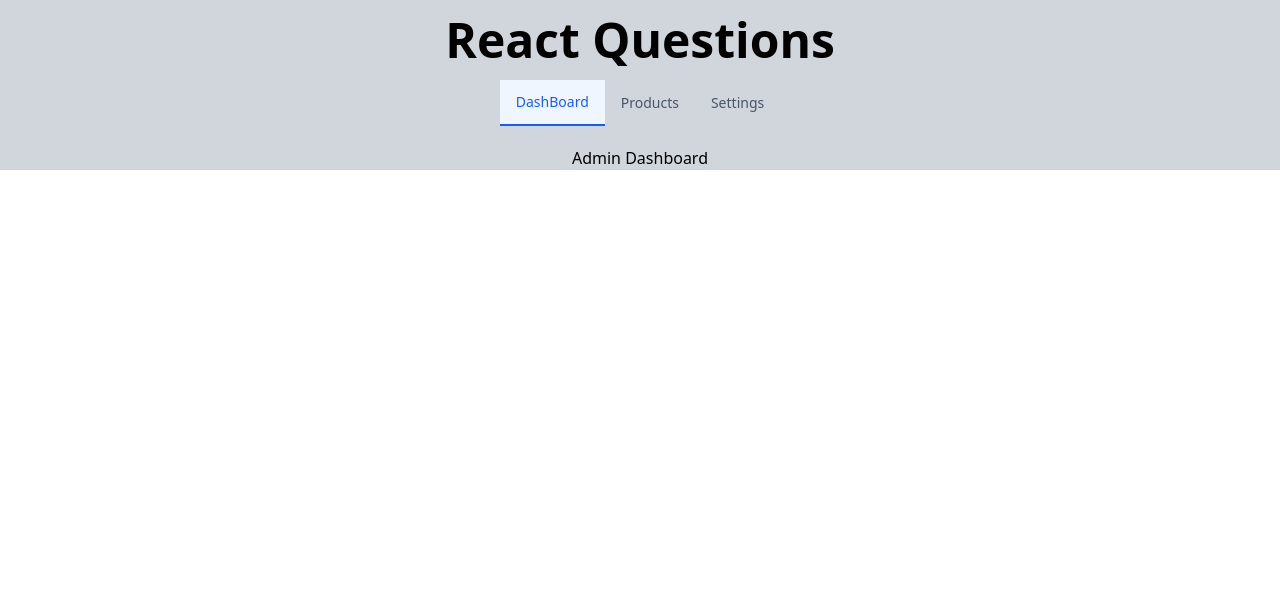
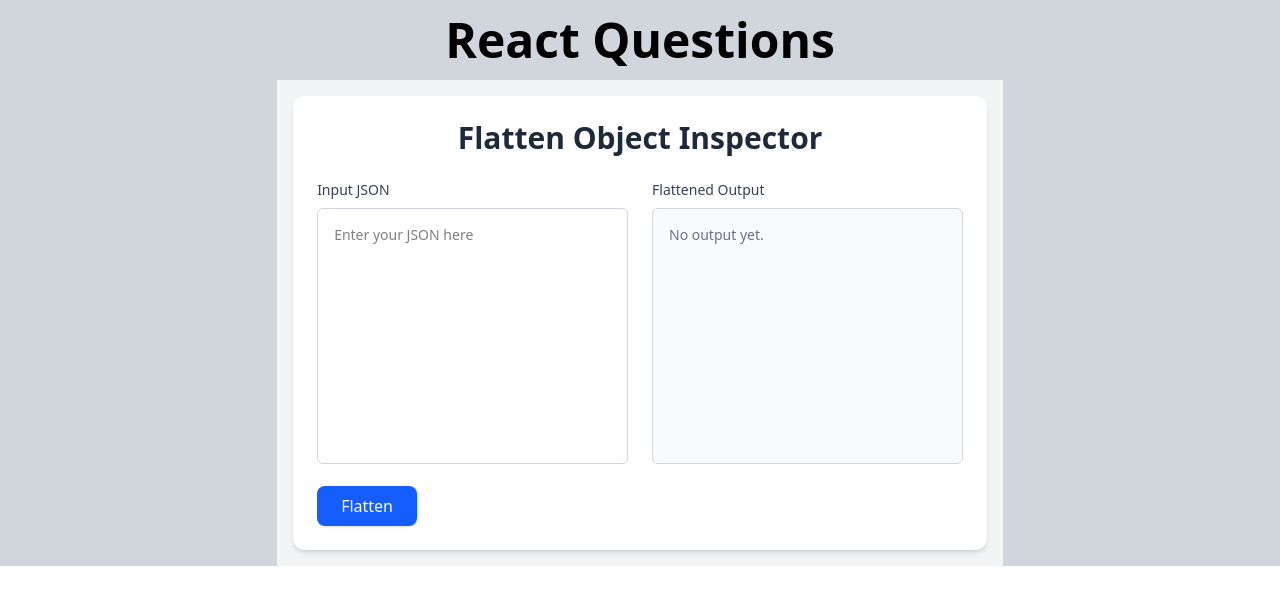
Before and after one commit to rauxw/React-interview, a React (Vite) app in the folder react-qs/: page / in a window 1280 px wide. Shown: the top 604 px of the page. Built offline with nearby package versions, Linux system fonts and the light colour scheme.

Commit message:
Added FlattenObjects

```diff
--- a/react-qs/src/App.jsx
+++ b/react-qs/src/App.jsx
@@ -2,6 +2,7 @@
 import Counter from "./components/Counter";
 import CustomKeyboard from "./components/CustomKeyboard";
 import CustomKeyboardX from "./components/CustomKeyboardX";
+import Flattenobjectinstructor from "./components/Flattenobjectinstructor";
 import FlipCardCss from "./components/FlipCardCss";
 import Formvalidation from "./components/Formvalidation";
 import InlineEditableInput from "./components/InlineEditableInput";
@@ -33,7 +34,8 @@
           <Formvalidation /> */}
         {/* <FlipCardCss /> */}
         {/* <CustomKeyboard /> */}
-        <CustomKeyboardX />
+        {/* <CustomKeyboardX /> */}
+        <Flattenobjectinstructor />
       </main>
     </div>
   );
--- /dev/null
+++ b/react-qs/src/components/Flattenobjectinstructor.jsx
@@ -0,0 +1,96 @@
+import { useState } from "react";
+
+function Flattenobjectinstructor() {
+  const [input, setInput] = useState("");
+  const [flatten, setFlatten] = useState(null);
+
+  const flattenObject = (obj, parentKey = "", result = {}) => {
+    for (let key in obj) {
+      const path = parentKey ? `${parentKey}.${key}` : key;
+      if (
+        typeof obj[key] === "object" &&
+        obj[key] !== null &&
+        !Array.isArray(obj[key])
+      ) {
+        flattenObject(obj[key], path, result);
+      } else {
+        result[path] = obj[key];
+      }
+    }
+    return result;
+  };
+
+  const handleParse = () => {
+    try {
+      const parsedResult = JSON.parse(input);
+      const flatRes = flattenObject(parsedResult);
+      setFlatten(flatRes);
+      console.log(flatRes);
+    } catch (error) {
+      console.error("Invalid JSON input:", error);
+      setFlatten(null);
+    }
+  };
+
+  return (
+    <div className="bg-gray-100 flex flex-col items-center justify-center p-4 ">
+      <div className="bg-white rounded-xl shadow-md w-full max-w-4xl p-6">
+        <h1 className="text-3xl font-semibold text-center mb-6 text-gray-800">
+          Flatten Object Inspector
+        </h1>
+        <div className="grid grid-cols-1 md:grid-cols-2 gap-6">
+          <div>
+            <label className="block mb-2 text-sm font-medium text-gray-700">
+              Input JSON
+            </label>
+            <textarea
+              className="w-full h-64 p-4 border border-gray-300 text-sm rounded-md resize-none focus:outline-none focus:ring-2 focus:ring-blue-500"
+              placeholder="Enter your JSON here"
+              value={input}
+              onChange={(event) => setInput(event.target.value)}
+            />
+            <button
+              onClick={handleParse}
+              className="mt-4 px-6 py-2 bg-blue-600 text-white rounded-lg shadow hover:bg-blue-700 focus:outline-none focus:ring-2 focus:ring-blue-400 focus:ring-offset-2 transition hover:cursor-pointer"
+            >
+              Flatten
+            </button>
+          </div>
+          <div>
+            <label className="block mb-2 text-sm font-medium text-gray-700">
+              Flattened Output
+            </label>
+            <div className="w-full h-64 overflow-auto bg-gray-50 border border-gray-300 text-sm rounded-md p-4">
+              {flatten ? (
+                <table className="min-w-full text-left text-sm text-gray-700">
+                  <thead>
+                    <tr>
+                      <th className="border-b font-medium p-2">Key</th>
+                      <th className="border-b font-medium p-2">Value</th>
+                    </tr>
+                  </thead>
+                  <tbody>
+                    {Object.entries(flatten).map(([key, value]) => (
+                      <tr key={key}>
+                        <td className="border-b p-2 align-top break-all font-mono">
+                          {key}
+                        </td>
+                        <td className="border-b p-2 align-top break-all font-mono">
+                          {String(value)}
+                        </td>
+                      </tr>
+                    ))}
+                  </tbody>
+                </table>
+              ) : (
+                <p className="text-gray-500">No output yet.</p>
+              )}
+            </div>
+          </div>
+        </div>
+      </div>
+    </div>
+  );
+}
+
+export default Flattenobjectinstructor;
```
